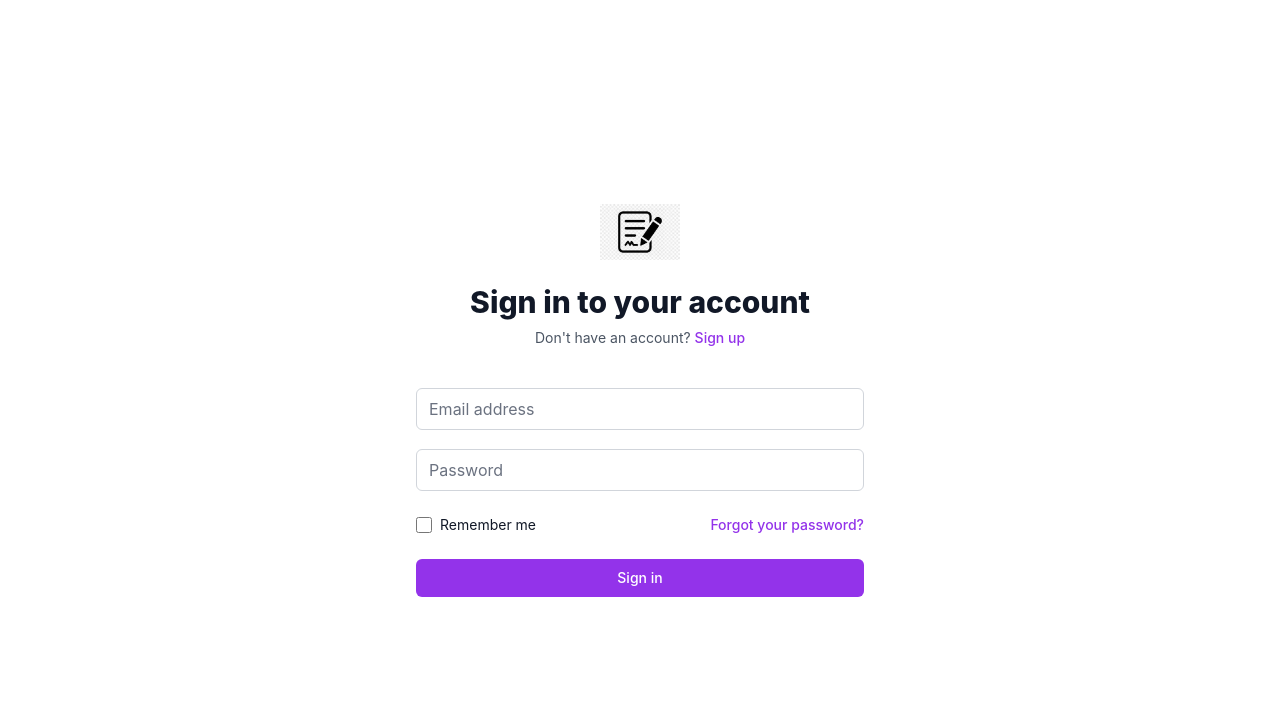
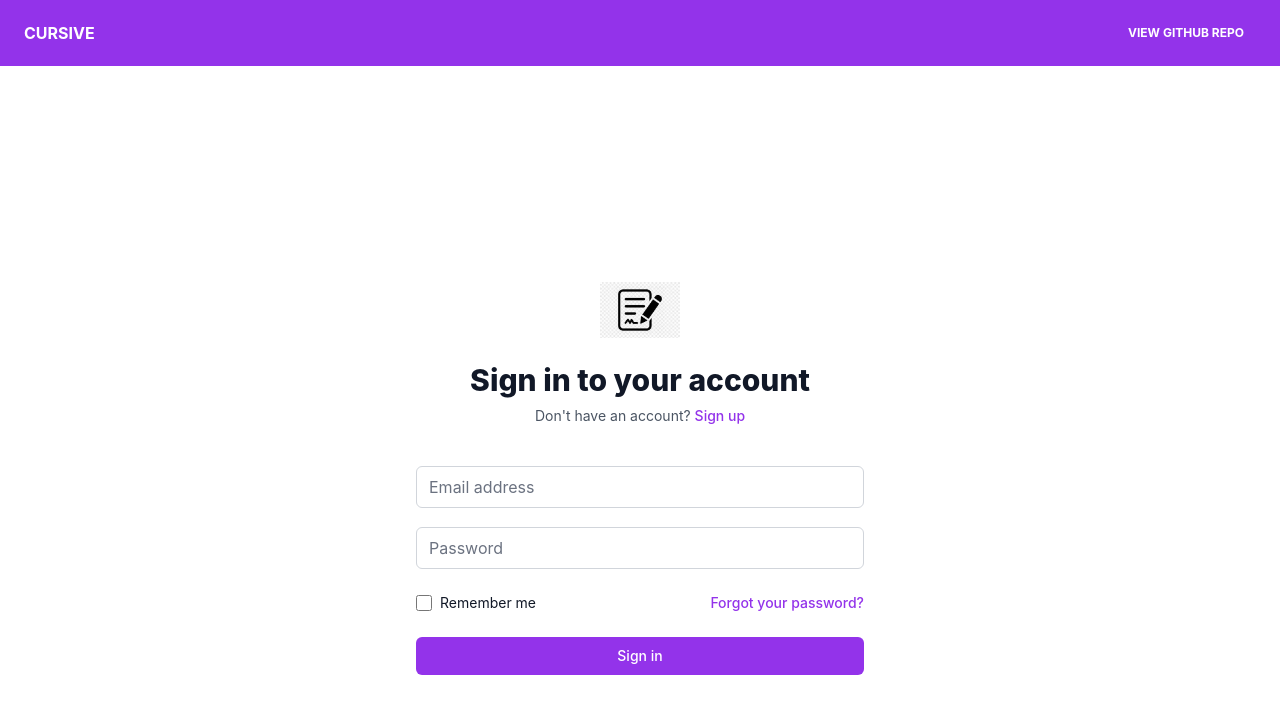
Before and after one commit to SafeTorpedo/DevJams22, a React (Create React App) app: page / in a window 1280 px wide. Shown: the top 714 px of the page. Built offline with nearby package versions, Linux system fonts and the light colour scheme.

Commit message:
Added Navbar component

```diff
--- a/src/App.js
+++ b/src/App.js
@@ -1,9 +1,12 @@
 import { BrowserRouter, Routes, Route } from "react-router-dom";
 import Login from "./components/Login";
+import Navbar from "./components/Navbar";
 import Signup from "./components/Signup";
 
 function App() {
     return (
+        <div>
+            <Navbar />
             <div className="min-h-full h-screen flex items-center justify-center py-12 px-4 sm:px-6 lg:px-8">
                 <div className="max-w-md w-full space-y-8">
                     <BrowserRouter>
@@ -14,6 +17,7 @@
                     </BrowserRouter>
                 </div>
             </div>
+        </div>
     );
 }
 
--- /dev/null
+++ b/src/components/Navbar.jsx
@@ -0,0 +1,48 @@
+import React from "react";
+
+export default function Navbar({ fixed }) {
+    const [navbarOpen, setNavbarOpen] = React.useState(false);
+    return (
+        <>
+            <nav className="relative flex flex-wrap items-center justify-between px-2 py-3 bg-purple-600 mb-3">
+                <div className="container px-4 mx-auto flex flex-wrap items-center justify-between">
+                    <div className="w-full relative flex justify-between lg:w-auto lg:static lg:block lg:justify-start">
+                        <h1 className="text-md font-bold leading-relaxed inline-block mr-4 py-2 whitespace-nowrap uppercase text-white">
+                            Cursive
+                        </h1>
+                        <button
+                            className="text-white cursor-pointer text-xl leading-none px-3 py-1 border border-solid border-transparent rounded bg-transparent block lg:hidden outline-none focus:outline-none"
+                            type="button"
+                            onClick={() => setNavbarOpen(!navbarOpen)}
+                        >
+                            <i className="fas fa-bars"></i>
+                        </button>
+                    </div>
+                    <div
+                        className={
+                            "lg:flex flex-grow items-center" +
+                            (navbarOpen ? " flex" : " hidden")
+                        }
+                        id="example-navbar-danger"
+                    >
+                        <ul className="flex flex-col lg:flex-row list-none lg:ml-auto">
+                            <li className="nav-item">
+                                <a
+                                    className="px-3 py-2 flex items-center text-xs uppercase font-bold leading-snug text-white hover:opacity-75"
+                                    href="https://github.com/SafeTorpedo/DevJams22"
+                                    target="_blank"
+                                    rel="noreferrer"
+                                >
+                                    <i className="fab fa-pinterest text-lg leading-lg text-white opacity-75"></i>
+                                    <span className="ml-2">
+                                        View Github Repo
+                                    </span>
+                                </a>
+                            </li>
+                        </ul>
+                    </div>
+                </div>
+            </nav>
+        </>
+    );
+}
```
Lines whose indentation alone changed are shown as unchanged.
